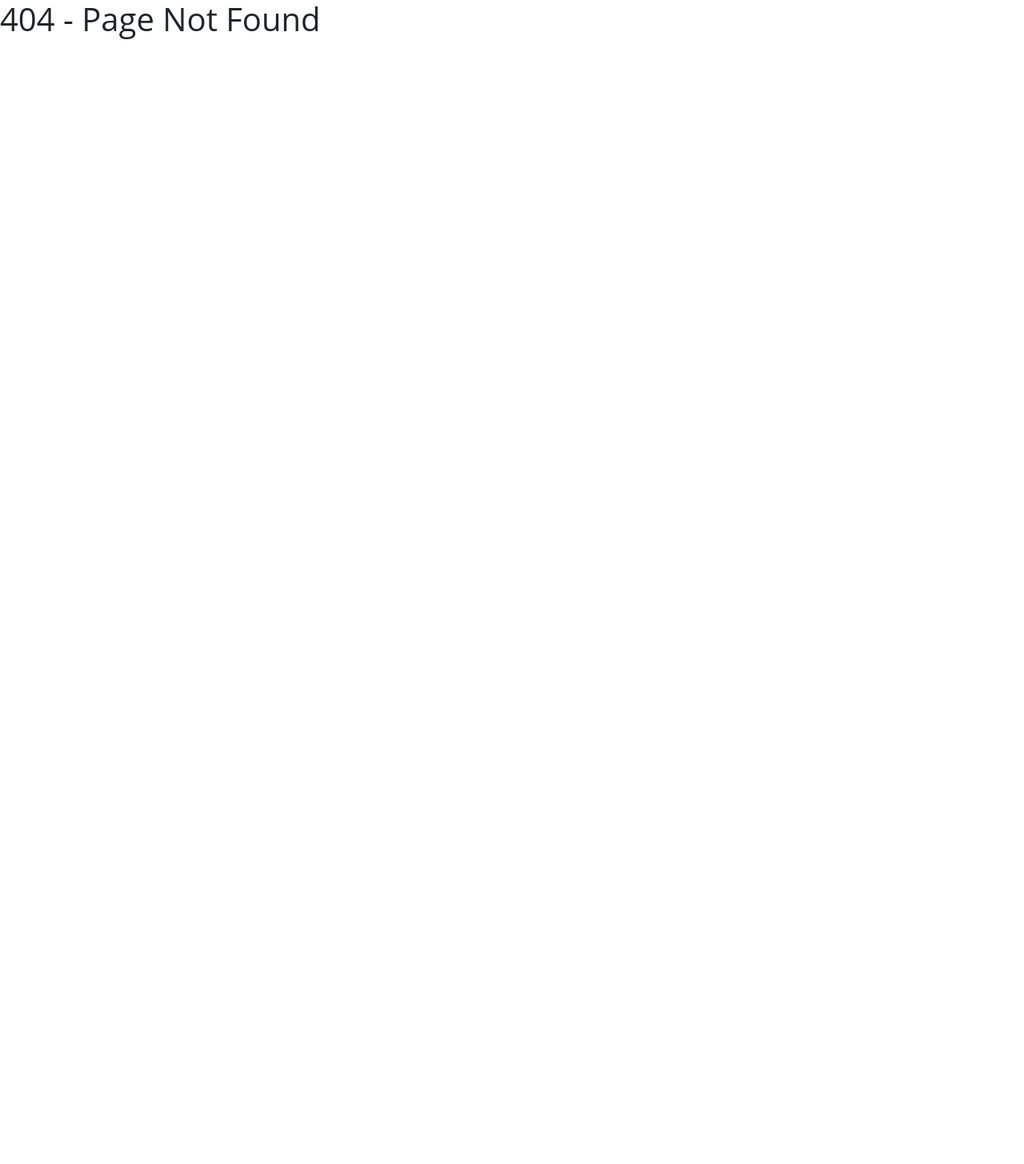
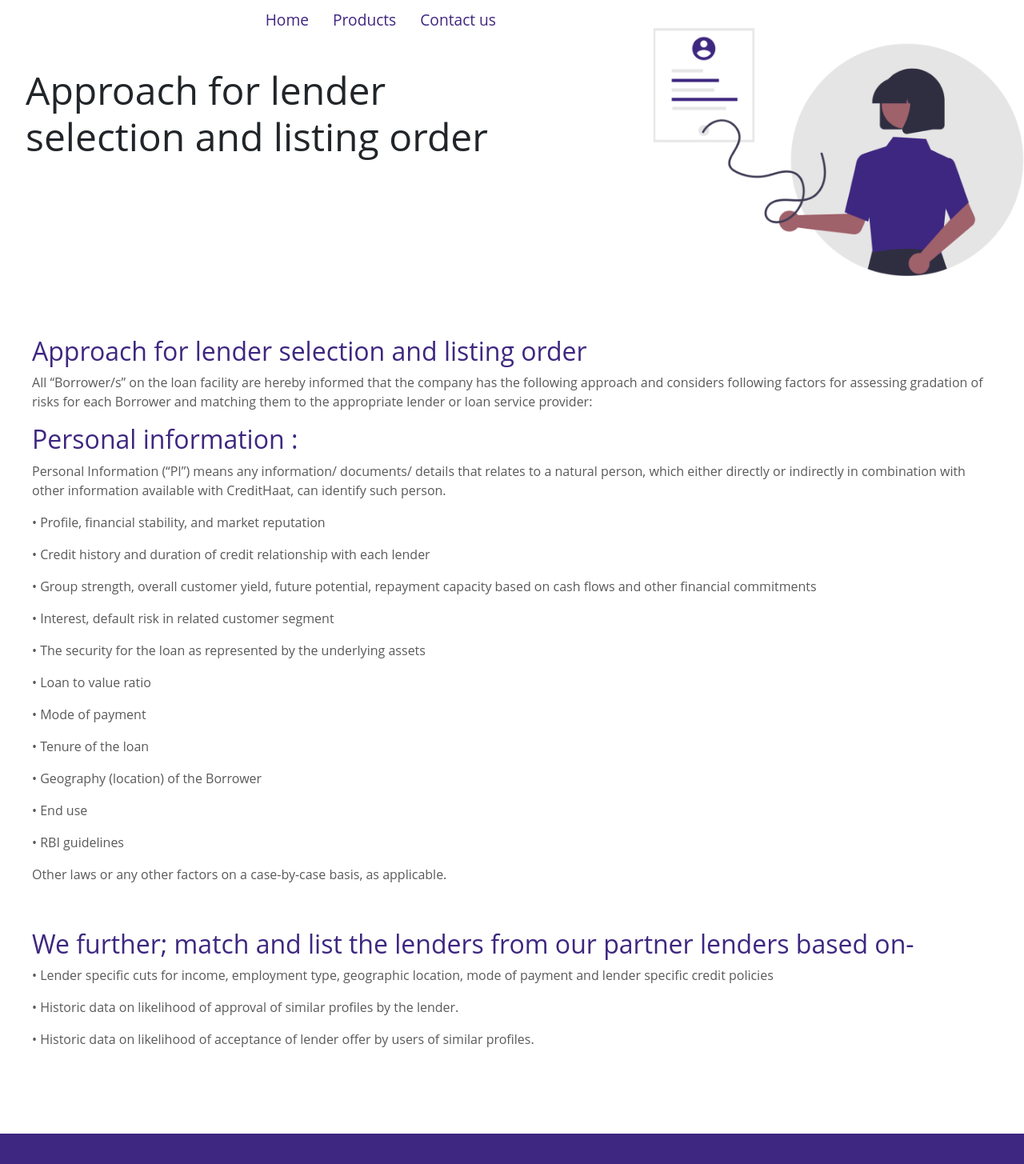
Before and after one commit to CreditHaat/CreditHaat-React-Homepage, a React (Create React App) app: page /selectioncriteria in a window 1280 px wide. Before the commit this address had no page. Shown: the top 1455 px of the page at 80% size. Before the commit the page ends 800 px from the top, so only its background shows below. Built offline with nearby package versions, Linux system fonts and the light colour scheme; the HTML template or start-up script is replaced by a standard one.

Commit message:
selection criteria and link of lendingpartners instead of NewAllPartners

```diff
--- a/src/App.js
+++ b/src/App.js
@@ -24,6 +24,7 @@ import CreditScoreSecondPage from './components/NewHomePage/CreditScoreSecondPag
 import NewAllPartners from './components/Products/NewAllPartners';
 import Sitemap2 from './components/Products/Sitemap2';
 import ExperianTerms from './components/NewHomePage/experianTerms';
+import SelectionCriteria from './components/NewHomePage/SelectionCriteria';
 // import PLoanSecondPage from './components/Products/PLoanSecondPage';
 // import PLoanThirdPage from './components/Products/PLoanThirdPage';
 // import BusinessLoanPageTwo from './components/Products/BusinessLoanPageTwo';
@@ -48,6 +49,7 @@ function App() {
         <Route path="/CreditScore" element={<CreditScore />} />
         <Route path="/technicalError" element={<TechnicalErrorPage />} />
         {/* <Route path="/PersonalLoanCity" element={<CityPages />} /> */}
+        <Route path="/selectioncriteria" element={<SelectionCriteria />} />
         <Route path="/cityinfo" element={<CityPageInfo />} />
         <Route path="/PersonalLoan" element={<PersonalLoanProduct />} />
         <Route path="/BusinessLoan" element={<BusinessLoan />} />
@@ -57,7 +59,7 @@ function App() {
         <Route path="/moreinfo" element={<MoreInformation />} />
         <Route path="/plinfo" element={<PersonalLoanInfo />} />
         <Route path="/hiw" element={<HowItWorks />} />
-        <Route path="/NewAllPartners" element={<NewAllPartners/>}/>
+        <Route path="/lendingpartners" element={<NewAllPartners/>}/>
         <Route path="/experianTerms" element={<ExperianTerms/>}/>
 
 
--- a/src/components/NewHomePage/NewHomePageFooter.js
+++ b/src/components/NewHomePage/NewHomePageFooter.js
@@ -44,7 +44,7 @@ const NewHomePageFooter = () => {
               <a class="footer-link_item" href="/faq">FAQs</a>
             </li> */}
             <li class="footer-link_item">
-              <a class="footer-link_item" href='/NewAllPartners' >Lending partners</a>
+              <a class="footer-link_item" href='/lendingpartners' >Lending partners</a>
                           </li>
             <li class="footer-link_item">
               <a class="footer-link_item" href="/acq" >Acquisition partners</a>
--- a/src/components/NewHomePage/PartnerList.js
+++ b/src/components/NewHomePage/PartnerList.js
@@ -92,7 +92,7 @@ function PartnerList() {
             </div>
         </div>
         <div className="pview-all-container">
-            <a href="/NewAllPartners" className="pview-all-link">View All</a>
+            <a href="/lendingpartners" className="pview-all-link">View All</a>
         </div>
     </div>
 
--- a/src/components/NewHomePage/PrivacyPolicy.js
+++ b/src/components/NewHomePage/PrivacyPolicy.js
@@ -110,7 +110,7 @@ const privacy = () => {
                     <h2>Disclosure / sharing:</h2>
                     <p>(i) CreditHaat does not disclose PI of a customer except as directed by law or as consent received from the customer / applicant. No specific information about customer accounts or other personally identifiable data is shared with third parties unless any one of the following conditions is met:</p>
                     <p>1. To help complete a transaction initiated by you;</p>
-                    <p>2. To perform support services through a third-party service provider (such as Banks, NBFCs, Digital Lenders or other financial services providers), provided it conforms to the Privacy Policy of the CreditHaat;</p>
+                    <p>2. To perform support services through a third-party service provider (such as Banks, NBFCs, Digital Lenders or other financial services providers), provided it conforms to the Privacy Policy of the CreditHaat. CreditHaat uses the collected information in the following manner to match your profile with the eligible service providers (lending partners) - <a href="/selectioncriteria" target="_blank">https://www.credithaat.com/selectioncriteria</a>. Further our list of lending partners can be found here - <a href='/lendingpartners'>https://www.credithaat.com/lendingpartners</a></p>
                     <p>3. You have specifically authorized it by accepting the General Terms of Use of the Website or otherwise;</p>
                     <p>4. Where the disclosure is necessary for compliance of a legal obligation or as required by law, such as to comply with a subpoena, or similar legal process;</p>
                     <p>5. When we believe in good faith that disclosure is necessary to protect our rights, protect your safety or the safety of others, investigate fraud, or respond to a government request;</p>
@@ -189,7 +189,6 @@ const privacy = () => {
             <NewHomePageFooter/>
             <NewCityFooter/>
 
-
                     </>
                     );
                     }
--- /dev/null
+++ b/src/components/NewHomePage/SelectionCriteria.css
@@ -0,0 +1,95 @@
+.privacy-container {
+    display: flex;
+    flex-direction: column;
+    align-items: center;
+    text-align: center;
+    grid-template-rows: auto; /* Single row */
+}
+
+.text-sect {
+    width: 100%;
+    max-width: 100%; /* Adjust as needed */
+    margin-bottom: 20px; /* Space between text and image */
+}
+
+.image-sect {
+    width: 100%;
+    max-width: 800px; /* Adjust as needed */
+}
+
+
+
+
+@media (min-width: 768px) {
+    .privacy-container {
+        flex-direction: row;
+        justify-content: space-around;
+        align-items: center;
+        text-align: left;
+
+    }
+    .Content-sect{
+        padding: 20px;
+    }
+    .content-of-privacy{
+        padding: 20px;
+    }
+    .image-sect img{
+        height: 380px;
+        margin-left: 25%;
+    }
+    .text-sect h1 {
+        font-size: 3rem;
+        text-align: left;
+        font-weight: normal;
+        margin-top: -15%;
+        margin-left: 5%;
+    }
+    .content-of-privacy h2{
+        font-size: 2rem;
+        font-weight: normal;
+        color: #3e2780;
+    }
+    .content-of-privacy p{
+        color: #000000a6;
+        font-weight: normal;
+        font-size: 1rem;
+    }
+
+    .text-sect {
+        width: 50%; /* Adjust width as needed */
+        margin-bottom: 0;
+    }
+
+    .image-sect {
+        width: 50%; /* Adjust width as needed */
+    }
+}
+
+@media (max-width: 768px) {
+    .privacy-container{
+        display: block;
+        padding: 20px;
+
+    }
+    .image-sect img{
+        height: 200px;
+    }
+    .text-sect h1 {
+        font-size: 28px;
+        text-align: left;
+        font-weight: normal;
+        margin-bottom: 10px;
+    }
+    .content-of-privacy h2{
+        font-size: 22px;
+        font-weight: normal;
+        color: #3e2780;
+    }
+    .content-of-privacy p{
+        color: #000000a6;
+        font-weight: normal;
+        font-size: 18px;
+    }
+
+}
--- /dev/null
+++ b/src/components/NewHomePage/SelectionCriteria.js
@@ -0,0 +1,55 @@
+import React from 'react';
+import './SelectionCriteria.css'; // Import your CSS file
+import policy from "../NewHomePage/NewHomePageImages/privacypolicyimage.png";
+import NavBar from './NavBar';
+import NewCityFooter from './newCityFooter';
+import NewHomePageFooter from './NewHomePageFooter';
+
+const selectioncriteria = () => {
+    return (
+        <>
+            <div>
+                <NavBar />
+            </div>
+            <div className="privacy-container">
+                <div className="text-sect">
+                    <h1>Approach for lender selection and listing order</h1>
+                </div>
+                <div className="image-sect">
+                    <img src={policy}  alt="privacy Image" />
+                </div>
+            </div>
+            <div className='Content-sect' style={{ padding: "20px" }}>
+                <div className="content-of-privacy">
+                    <h2>Approach for lender selection and listing order</h2>
+                    <p>All “Borrower/s” on the loan facility are hereby informed that the company has the following approach and considers following factors for assessing gradation of risks for each Borrower and matching them to the appropriate lender or loan service provider:</p>
+                    <h2>Personal information :</h2>
+                    <p>Personal Information (“PI”) means any information/ documents/ details that relates to a natural person, which either directly or indirectly in combination with other information available with CreditHaat, can identify such person.</p>
+                    <p>• Profile, financial stability, and market reputation</p>
+                    <p>• Credit history and duration of credit relationship with each lender</p>
+                    <p>• Group strength, overall customer yield, future potential, repayment capacity based on cash flows and other financial commitments</p>
+                    <p>• Interest, default risk in related customer segment</p>
+                    <p>• The security for the loan as represented by the underlying assets</p>
+                    <p>• Loan to value ratio</p>
+                    <p>• Mode of payment</p>
+                    <p>• Tenure of the loan</p>
+                    <p>• Geography (location) of the Borrower</p>
+                    <p>• End use</p>
+                    <p>• RBI guidelines</p>
+                    <p>Other laws or any other factors on a case-by-case basis, as applicable.</p>
+                </div>
+                <div className="content-of-privacy">
+                    <h2>We further; match and list the lenders from our partner lenders based on- </h2>
+                    <p>• Lender specific cuts for income, employment type, geographic location, mode of payment and lender specific credit policies</p>
+                    <p>• Historic data on likelihood of approval of similar profiles by the lender.</p>
+                    <p>• Historic data on likelihood of acceptance of lender offer by users of similar profiles.</p>
+                </div>
+            </div>
+            <NewHomePageFooter/>
+            <NewCityFooter/>
+
+
+                    </>
+                    );
+                    }
+         export default selectioncriteria;
--- a/src/components/Products/BusinessPartnerList.js
+++ b/src/components/Products/BusinessPartnerList.js
@@ -78,7 +78,7 @@ function BusinessPartnerList() {
             </div>
         </div>
         <div className="view-all-container">
-            <a href="/NewAllPartners" className="view-all-link">View All</a>
+            <a href="/lendingpartners" className="view-all-link">View All</a>
         </div>
     </div>
 
--- a/src/components/Products/Sitemap2.js
+++ b/src/components/Products/Sitemap2.js
@@ -289,7 +289,7 @@ const Sitemap2 = () => {
           <h2>Footer</h2>
           <ul>
 
-            <li><a href="/NewAllPartners">Lending partners</a></li>
+            <li><a href="/lendingpartners">Lending partners</a></li>
             <li><a href="/acq">Acquisition partner</a></li>
             <li><a href="/gro">Grievance redressal process</a></li>
             <li><a href="/CreditScore">Credit score</a></li>
```
